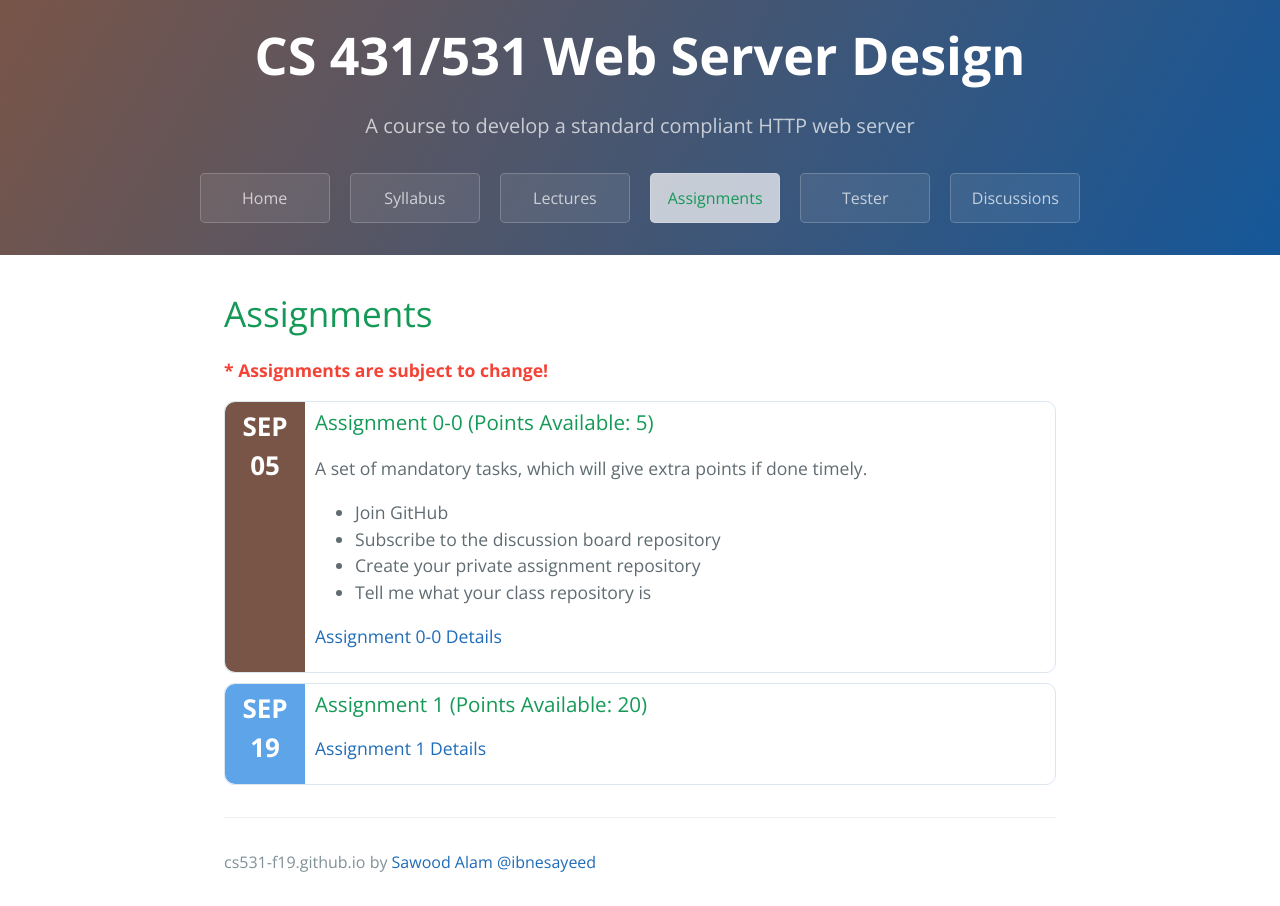
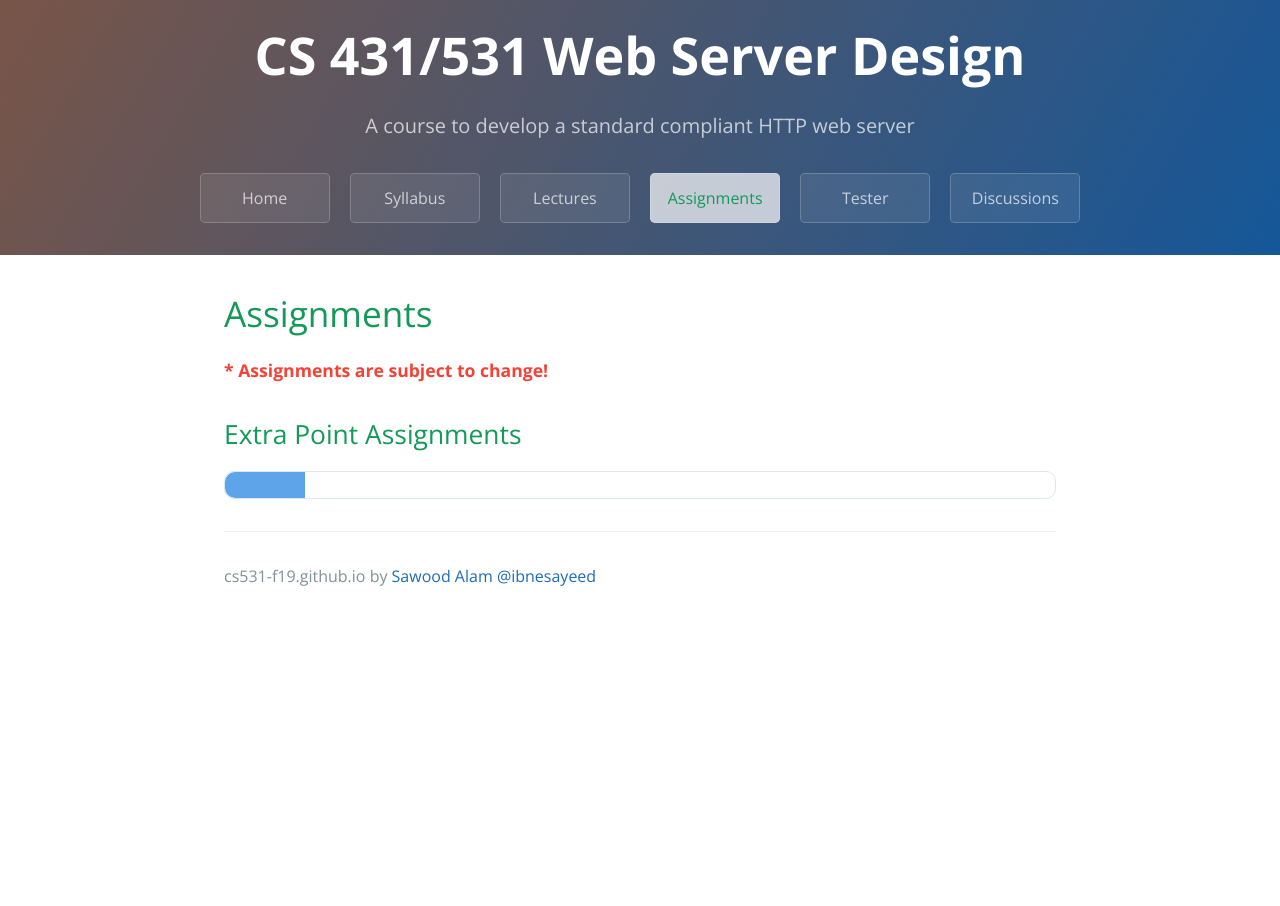
Before and after one commit to cs531-f19/cs531-f19.github.io, a Jekyll site: the page built from assignments.md, in a window 1280 px wide. Built offline with Jekyll 4.4.1, drawn with Linux system fonts in a browser that asks for light colours; the repository's description, which GitHub fills in, is left out.

Commit message:
Segrigate regular and extra assignments

```diff
--- a/_data/assignments.yml
+++ b/_data/assignments.yml
@@ -2,6 +2,7 @@
   description: A set of mandatory tasks, which will give extra points if done timely.
   date: 2019-09-05
   points: 5
+  extra: true
   featured: true
   topics:
   - Join GitHub
--- a/assignments.md
+++ b/assignments.md
@@ -7,6 +7,16 @@ permalink: /assignments/
 
 <p class="important"><strong>* Assignments are subject to change!</strong></p>
 
-{%- for assignment in site.data.assignments %}
+{%- assign regular_assignments = site.data.assignments | where: 'extra', false %}
+{%- for assignment in regular_assignments %}
 {% include card.md item=assignment type="assignment" %}
 {%- endfor %}
+
+{%- assign extra_assignments = site.data.assignments | where: 'extra', true %}
+{%- if extra_assignments.size > 0 %}
+## Extra Point Assignments
+
+{%- for lecture in extra_assignments %}
+{% include card.md item=assignment type="assignment" %}
+{%- endfor %}
+{%- endif %}
```
